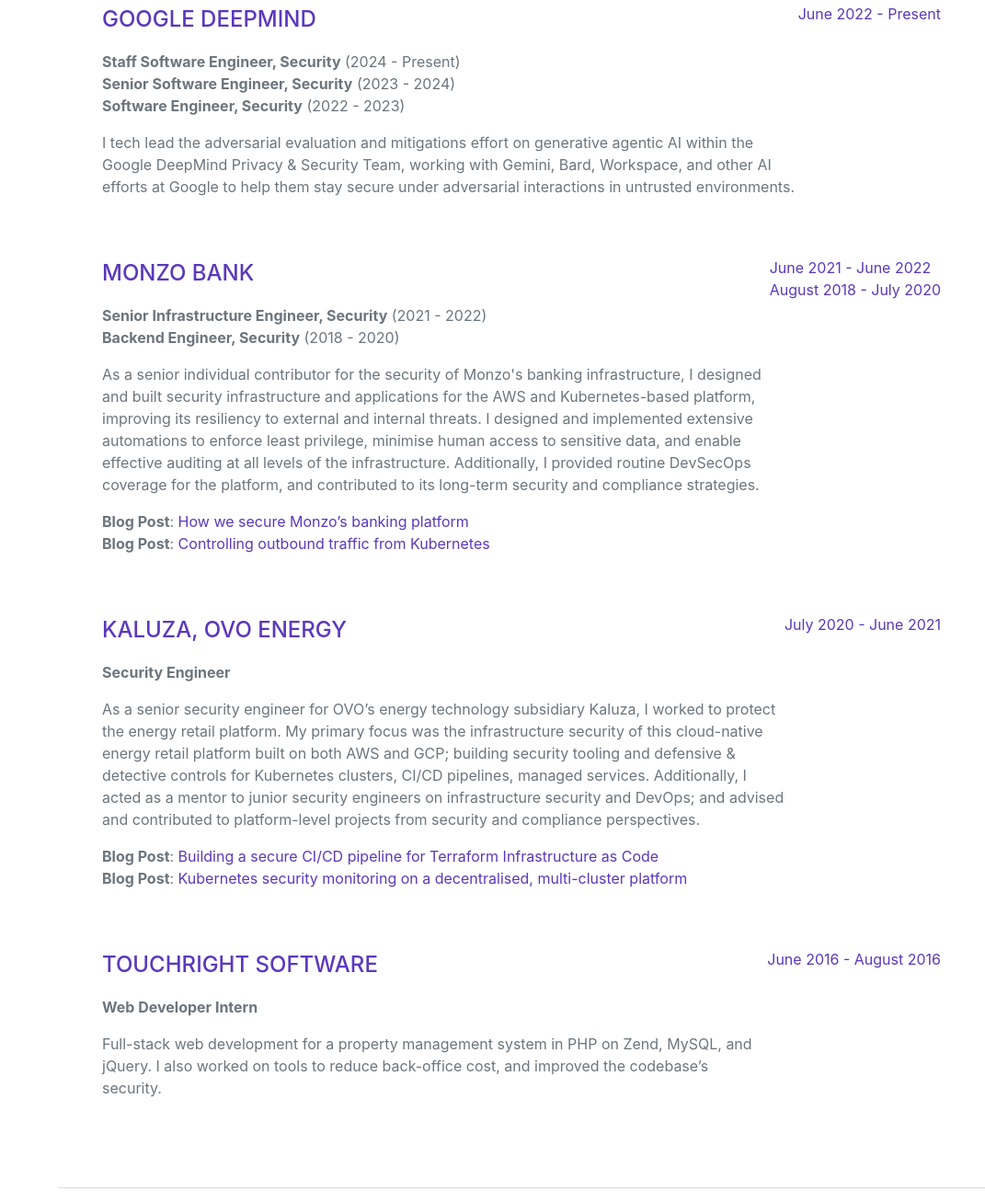
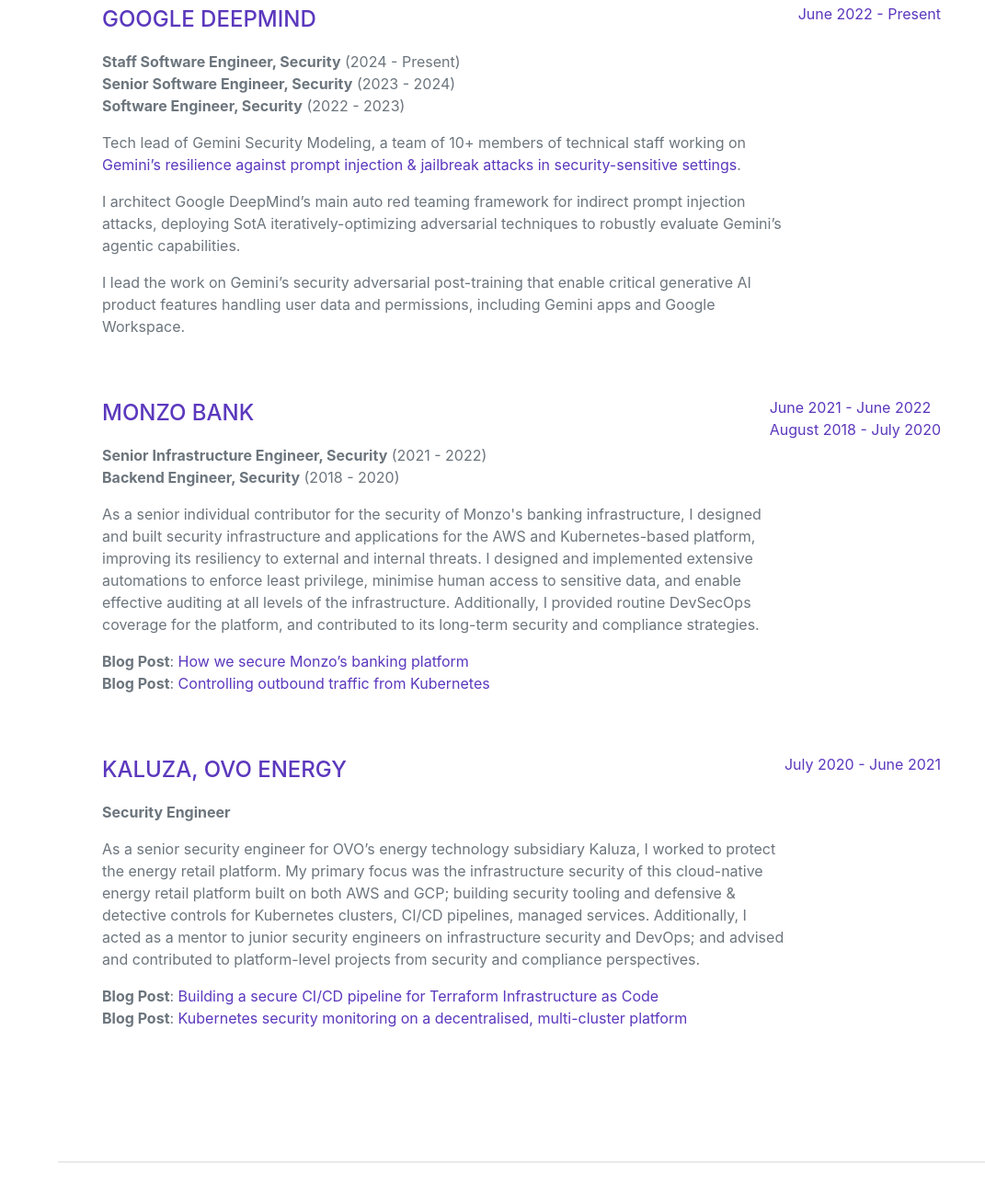
Before and after one commit to chongyangshi/chongya.ng, a plain HTML site: page web/index.html in a window 1280 px wide. Shown: the part 993-2300 px from the top of the page at 92% size, without its empty margins (209-1280 px from the left). Drawn offline with nearby package versions, Linux system fonts and the light colour scheme; a web font is replaced by a local one.

Commit message:
Update front page

```diff
--- a/web/index.html
+++ b/web/index.html
@@ -74,14 +74,12 @@
                     <span class="text-primary">Shi</span>
                 </h1>
                 <div class="subheading mb-5">
-                    Security Engineer · London, UK ·
+                    AI Security Engineer · San Francisco, USA ·
                     <a href="mailto:hello@chongya.ng">hello@chongya.ng</a> ·
                     <a href="/pgp_pub.txt">GPG Key</a>
                 </div>
-                <p class="lead mb-3">I am currently a Staff Engineer at Google DeepMind, focusing on the security of
-                    agentic AI models and systems in untrusted evironments.</p>
-                <p class="lead mb-5">Previously I worked on infrastructure security and site reliability engineering on
-                    AWS, GCP, and Kubernetes.</p>
+                <p class="lead mb-3">I am currently a Staff Engineer at Google DeepMind, leading Gemini's adversarial
+                    security evaluations and post-training.</p>
                 <p class="mb-5">Full CV available <a href="mailto:hello@chongya.ng">on request</a>.</p>
                 <div class="social-icons">
                     <a class="social-icon" target="_blank" href="https://www.linkedin.com/in/chongyang-shi/"><i
@@ -111,10 +109,21 @@
                             <b>Software Engineer, Security</b> (2022 - 2023)
                         </p>
                         <p>
-                            I tech lead the adversarial evaluation and mitigations effort on generative agentic AI
-                            within the Google DeepMind Privacy & Security Team, working with Gemini, Bard, Workspace,
-                            and other AI efforts at Google to help them stay secure under adversarial interactions
-                            in untrusted environments.
+                            Tech lead of Gemini Security Modeling, a team of 10+ members of technical staff working on
+                            <a
+                                href="https://storage.googleapis.com/deepmind-media/Security%20and%20Privacy/Gemini_Security_Paper.pdf">Gemini’s
+                                resilience against prompt injection & jailbreak attacks in security-sensitive
+                                settings</a>.
+                        </p>
+                        <p>
+                            I architect Google DeepMind’s main auto red teaming framework for indirect prompt injection
+                            attacks, deploying SotA iteratively-optimizing adversarial techniques to robustly evaluate
+                            Gemini’s agentic capabilities.
+                        </p>
+                        <p>
+                            I lead the work on Gemini’s security adversarial post-training that enable critical
+                            generative AI product features handling user data and permissions, including Gemini apps and
+                            Google Workspace.
                         </p>
                     </div>
                     <div class="flex-shrink-0">
@@ -183,19 +192,6 @@
                     </div>
                     <div class="flex-shrink-0"><span class="text-primary">July 2020 - June 2021</span></div>
                 </div>
-                <div class="d-flex flex-column flex-md-row justify-content-between">
-                    <div class="flex-grow-1">
-                        <div class="subheading mb-3"><a href="https://touchrightsoftware.com/"
-                                target="_blank">TouchRight Software</a></div>
-                        <p>
-                            <b>Web Developer Intern</b>
-                        </p>
-                        <p>Full-stack web development for a property management system in PHP on Zend, MySQL, and
-                            jQuery. I also worked on tools to reduce back-office cost, and improved the codebase’s
-                            security.</p>
-                    </div>
-                    <div class="flex-shrink-0"><span class="text-primary">June 2016 - August 2016</span></div>
-                </div>
             </div>
         </section>
         <hr class="m-0" />
```
